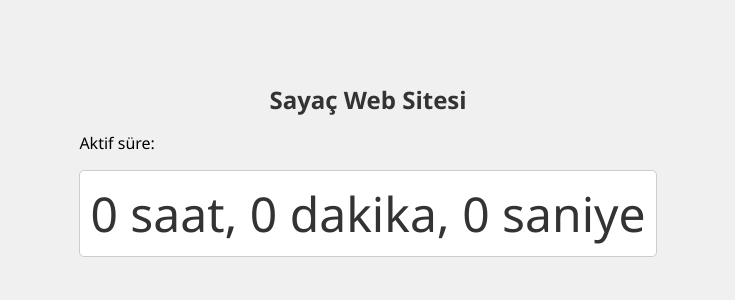
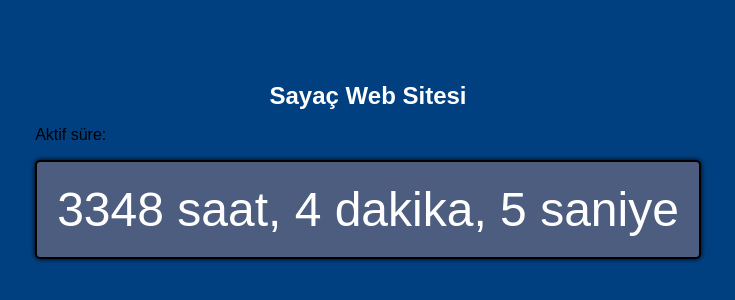
Before and after one commit to idkwhocare/1mart, a plain HTML site: page index.html in a window 1280 px wide. Shown: the part 246-546 px from the top of the page, without its empty margins (272-1007 px from the left). Drawn offline with Linux system fonts and the light colour scheme.

Commit message:
Update index.html

```diff
--- a/index.html
+++ b/index.html
@@ -9,25 +9,26 @@
       justify-content: center;
       align-items: center;
       height: 100vh;
-      background-color: #f0f0f0; /* Set the background color */
-      font-family: "Segoe UI", Tahoma, Geneva, Verdana, sans-serif;
+      background-color: #004080; /* Set the background color */
+      font-family: "Arial", sans-serif;
     }
 
     h1 {
       font-size: 24px;
-      color: #333333; /* Set the text color */
+      color: #ffffff; /* Set the text color */
       text-align: center;
       margin-bottom: 10px;
     }
 
     #counter {
       font-size: 48px;
-      color: #333333; /* Set the text color */
+      color: #ffffff; /* Set the text color */
       text-align: center;
-      background-color: #ffffff; /* Set the background color */
-      padding: 10px;
-      border: 1px solid #cccccc; /* Add a border */
+      background-color: #4d5d80; /* Set the background color */
+      padding: 20px;
+      border: 2px solid #000000; /* Add a border */
       border-radius: 5px; /* Round the corners */
+      box-shadow: 0px 0px 5px #000000; /* Add a subtle shadow */
     }
   </style>
 </head>
@@ -52,4 +53,14 @@
 
       // Sayaç elementini güncelleyelim
       var counterElement = document.getElementById("counter");
-      counterElement.textContent = hours + " saat, " + minutes + " dakika
+      counterElement.textContent = hours + " saat, " + minutes + " dakika, " + seconds + " saniye";
+    }
+
+    // Sayfa yüklendiğinde ve her saniye güncellemeler yapalım
+    window.onload = function() {
+      updateCounter();
+      setInterval(updateCounter, 1000);
+    };
+  </script>
+</body>
+</html>
```
